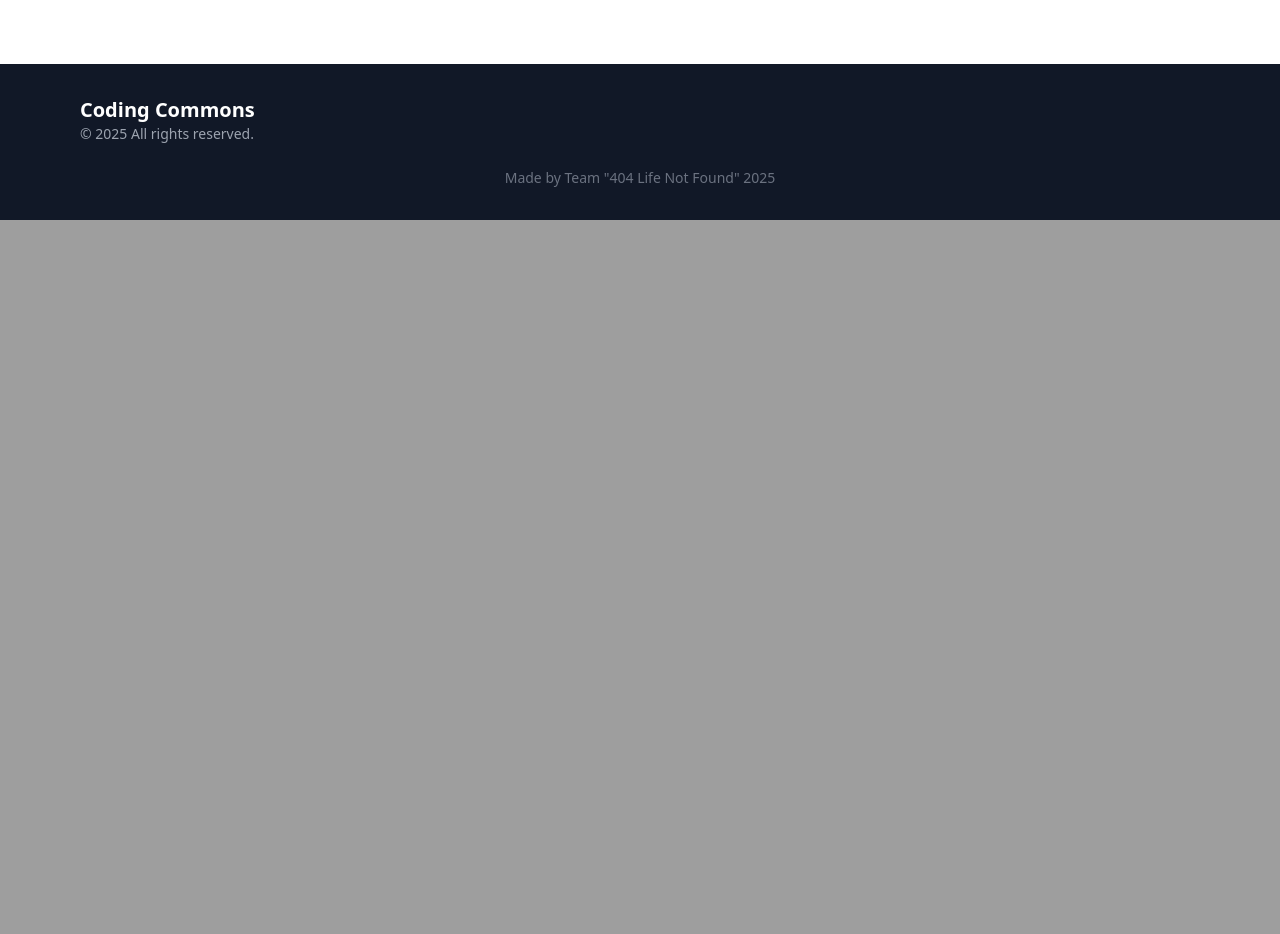
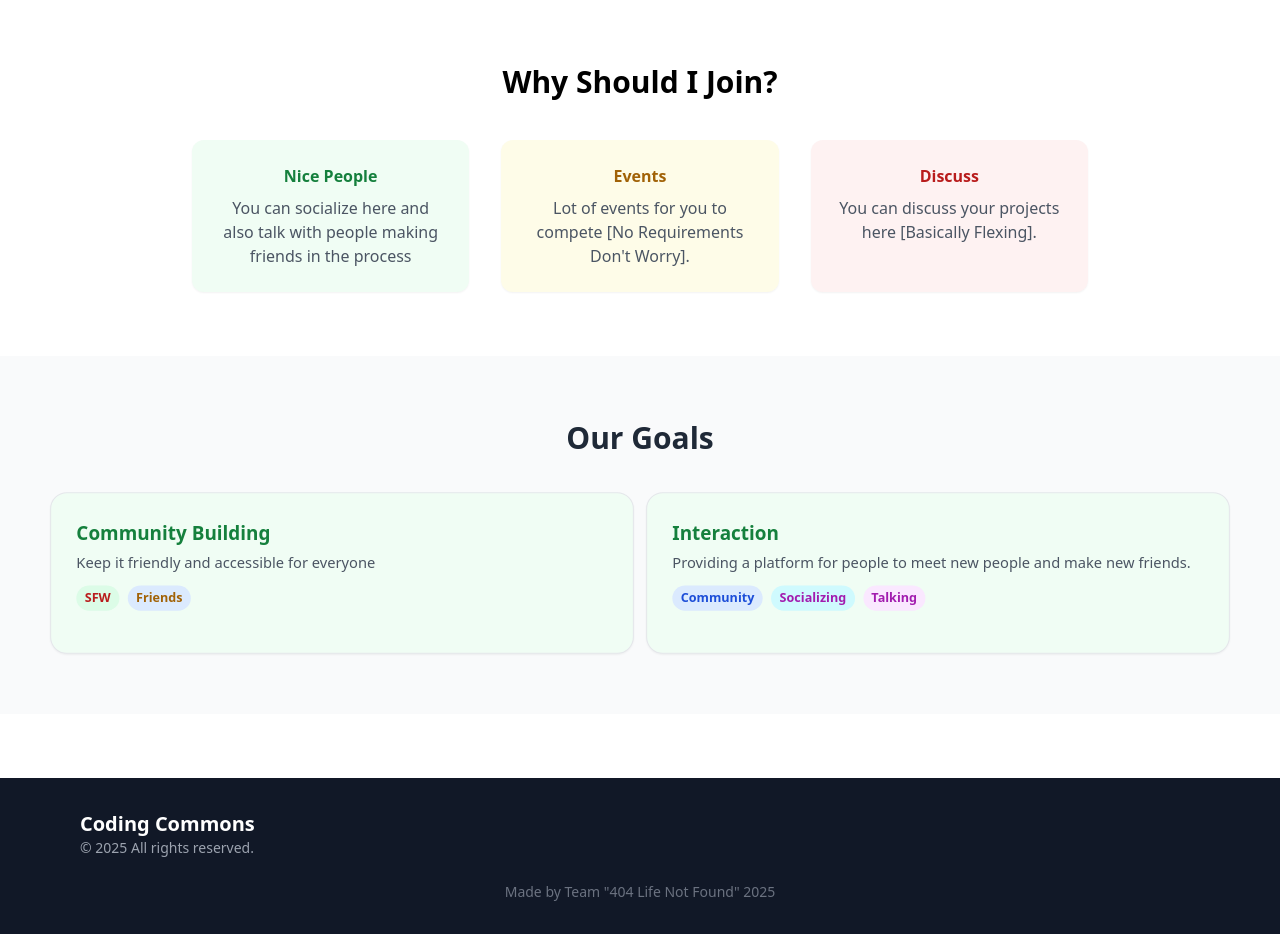
Before and after one commit to SuperMuctec/CodingCommons, a Flask app: page / in a window 1280 px wide. Shown: the part 710-1644 px from the top of the page. Before the commit the page ends 930 px from the top, so only its background shows below. Run offline with Flask 3, Linux system fonts and the light colour scheme; some libraries are stand-ins or nearby versions.

Commit message:
Added FAQ to homepage

```diff
--- a/main.py
+++ b/main.py
@@ -5,8 +5,27 @@ app = Flask(__name__)
 
 @app.route("/")
 def home():
+    cards = [
+        {
+            "title": "Community Building",
+            "description": "Keep it friendly and accessible for everyone",
+            "tags": [
+                { "label": "SFW", "bg": "bg-green-100", "text": "text-red-700" },
+                { "label": "Friends", "bg": "bg-blue-100", "text": "text-yellow-700" },
+            ],
+        },
+        {
+            "title": "Interaction",
+            "description": "Providing a platform for people to meet new people and make new friends.",
+            "tags": [
+                { "label": "Community", "bg": "bg-blue-100", "text": "text-blue-700" },
+                { "label": "Socializing", "bg": "bg-cyan-100", "text": "text-fuchsia-700" },
+                { "label": "Talking", "bg": "bg-fuchsia-100", "text": "text-fuchsia-700" },
+            ],
+        }
+    ]
     current_year = datetime.now().year
-    return render_template("Home.html", current_year=current_year)
+    return render_template("Home.html", current_year=current_year, cards=cards)
 
 
 app.run(debug=True)
--- /dev/null
+++ b/templates/Cards-Component.html
@@ -0,0 +1,20 @@
+<div class="group p-6 rounded-2xl border border-gray-200 bg-green-50 shadow-sm text-left hover:shadow-md hover:bg-slate-400 dark:hover:bg-slate-300 dark:bg-slate-800 transition-all duration-200 hover:-translate-y-2 ease-in-out scale-105">
+  <h3 class="text-lg font-bold text-green-700 mb-1 dark:text-white dark:group-hover:text-slate-800">{{ card.title }}</h3>
+  <p class="text-gray-600 dark:text-gray-200 text-sm mb-3 group-hover:text-black">{{ card.description }}</p>
+
+  <div class="flex flex-wrap gap-2 mb-4">
+    {% for tag in card.tags %}
+      <span class="inline-block px-2 py-1 text-xs font-semibold rounded-full {{ tag.bg }} {{ tag.text }}">
+        {{ tag.label }}
+      </span>
+    {% endfor %}
+  </div>
+
+  {% if card.buttonText %}
+    <a href="{{ card.buttonLink }}">
+      <button class="bg-green-600 text-white px-4 py-2 rounded-md hover:bg-green-700 transition ease-in-out hover:scale-105">
+        {{ card.buttonText }}
+      </button>
+    </a>
+  {% endif %}
+</div>
--- /dev/null
+++ b/templates/Goal-Home.html
@@ -0,0 +1,10 @@
+<main class="py-16 px-4 bg-gray-50 text-gray-800 dark:bg-slate-800 dark:text-white transition-colors duration-200">
+  <div class="max-w-6xl mx-auto">
+    <h2 class="text-3xl font-bold text-center mb-10">Our Goals</h2>
+    <div class="grid md:grid-cols-2 gap-10">
+      {% for card in cards %}
+        {% include 'Cards-Component.html' %}
+      {% endfor %}
+    </div>
+  </div>
+</main>
--- a/templates/Hero-Homepage.html
+++ b/templates/Hero-Homepage.html
@@ -1,4 +1,4 @@
-    <section class="relative dark:bg-gradient-to-br dark:from-blue-900 dark:to-slate-400 dark:hover:shadow-2xl hover:-translate-y-1 dark:text-white text-green-500 overflow-hidden min-h-[80vh] transform-gpu bg-gradient-to-br from-pink-400 via-purple-200 to-slate-100 transition-all">
+    <section class="relative dark:bg-gradient-to-br dark:from-blue-900 dark:to-slate-400 dark:hover:shadow-2xl dark:text-white text-green-500 overflow-hidden min-h-[80vh] transform-gpu bg-gradient-to-br from-pink-400 via-purple-200 to-slate-100 transition-all">
 
       <div class="absolute inset-0 bg-black opacity-50"></div>
       <div
--- /dev/null
+++ b/templates/Home-FAQ.html
@@ -0,0 +1,17 @@
+<section class="py-16 bg-white text-center dark:bg-slate-800 transition-colors duration-200">
+    <h2 class="text-3xl font-bold mb-10 dark:text-white transition-colors duration-200">Why Should I Join?</h2>
+    <div class="max-w-4xl mx-auto grid grid-cols-1 md:grid-cols-3 gap-8">
+    <div class="p-6 rounded-xl bg-green-50 dark:bg-green-950 transform-gpu hover:-translate-y-1 hover:shadow-lg shadow-sm hover:shadow-green-200 dark:hover:shadow-green-800 transition-all duration-200 ease-in-out hover:scale-105">
+        <h3 class="font-semibold mb-2 dark:text-green-300 text-green-700 transition-colors duration-200">Nice People</h3>
+        <p class="text-gray-600 dark:text-gray-400">You can socialize here and also talk with people making friends in the process</p>
+    </div>
+    <div class="p-6 rounded-xl bg-yellow-50 dark:bg-yellow-950 transform-gpu hover:-translate-y-1 hover:shadow-lg shadow-sm hover:shadow-yellow-200 dark:hover:shadow-yellow-800 transition-all duration-200 ease-in-out hover:scale-105">
+        <h3 class="font-semibold mb-2 text-yellow-700 dark:text-yellow-300 transition-colors duration-200">Events</h3>
+        <p class="text-gray-600 dark:text-gray-400">Lot of events for you to compete [No Requirements Don't Worry].</p>
+    </div>
+    <div class="p-6 rounded-xl bg-red-50 dark:bg-red-950 transform-gpu hover:-translate-y-1 hover:shadow-lg shadow-sm hover:shadow-red-200 dark:hover:shadow-red-800 transition-all duration-200 ease-in-out hover:scale-105">
+        <h3 class="font-semibold mb-2 text-red-700 dark:text-red-300 transition-colors duration-200">Discuss</h3>
+        <p class="text-gray-600 dark:text-gray-400">You can discuss your projects here [Basically Flexing].</p>
+    </div>
+    </div>
+</section>
--- a/templates/Home.html
+++ b/templates/Home.html
@@ -30,6 +30,8 @@
 <body>
     {%include "Navbar.html"%}
     {%include "Hero-Homepage.html"%}
+    {%include "Home-FAQ.html"%}
+    {%include "Goal-Home.html"%}
     {%include 'Footer.html'%}
 </body>
 </html>
```
Also changed, not shown: templates/tailwind.config.js (added).
